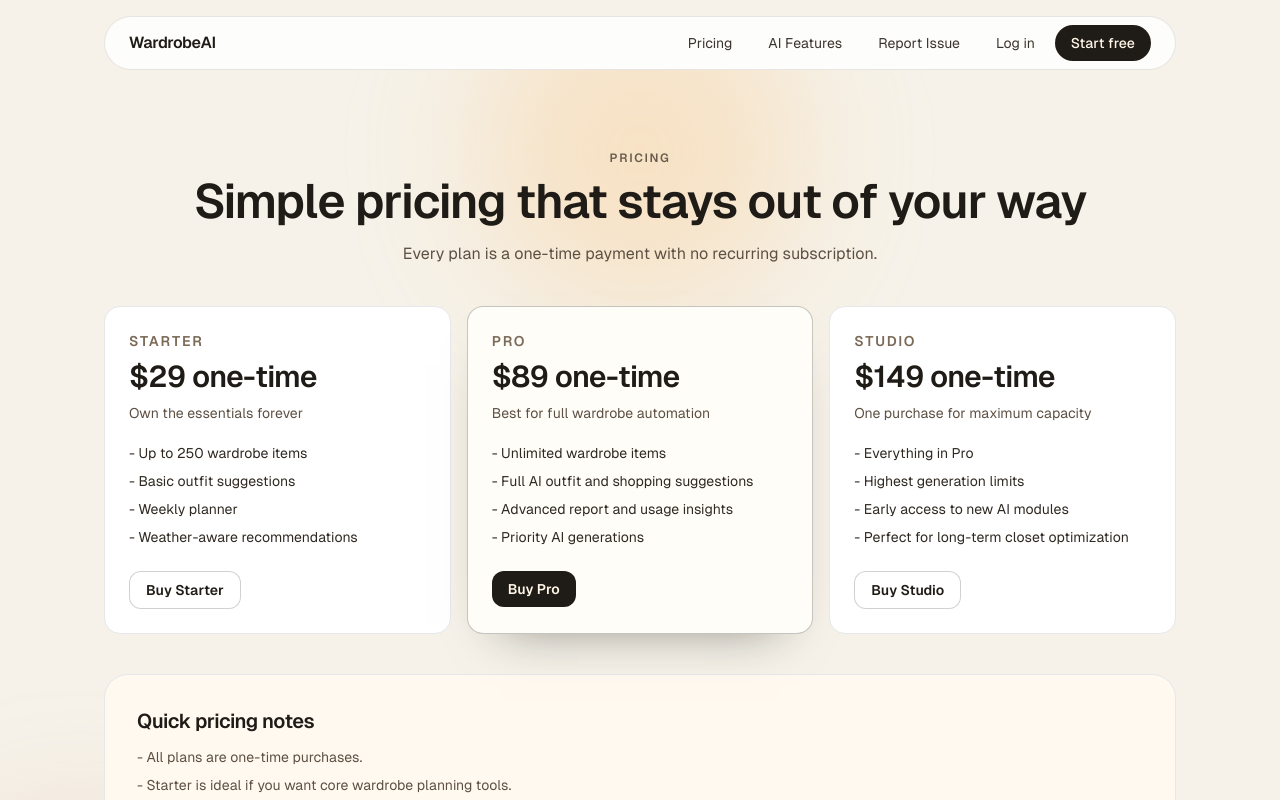
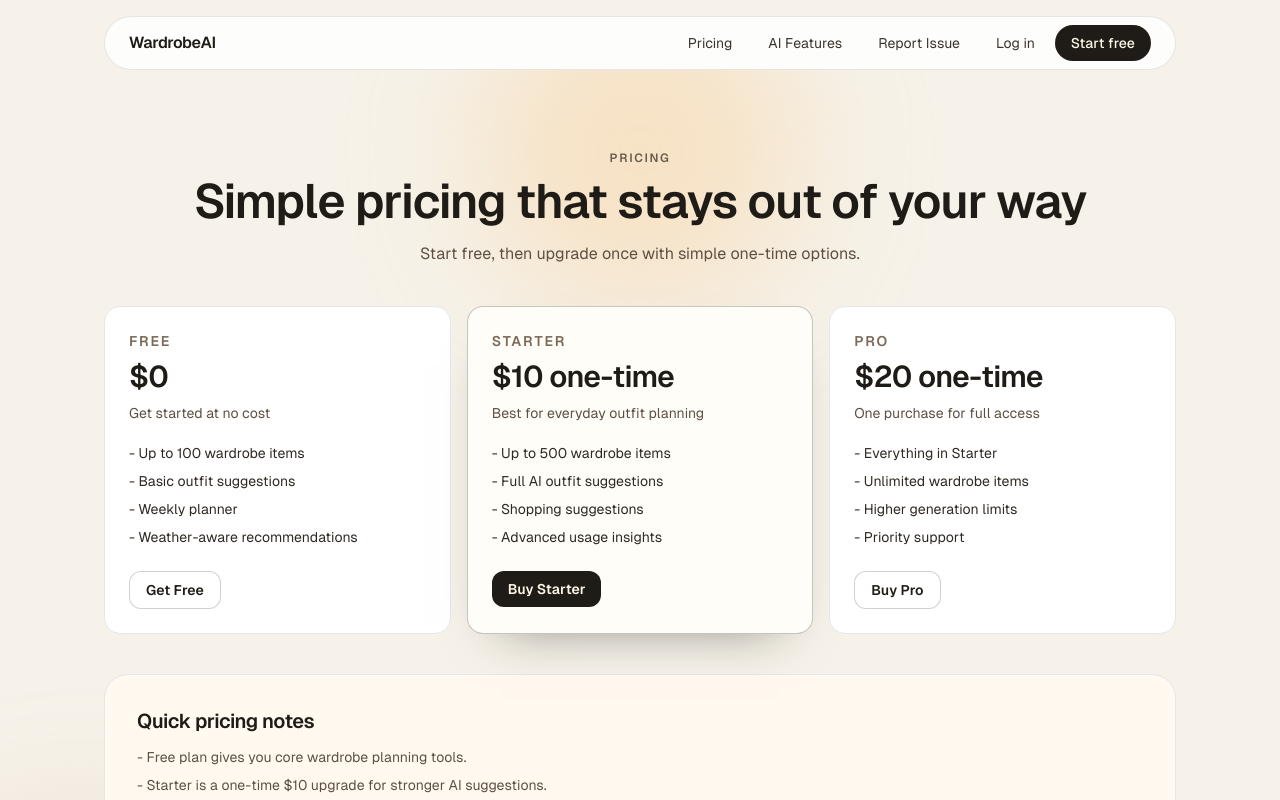
Before and after one commit to 2ndPairofBoots/wardrobe-ai, a Next.js app: page /pricing in a window 1280 px wide. Shown: the top 800 px of the page. Built offline with nearby package versions, Linux system fonts and the light colour scheme.

Commit message:
Lower pricing with free, ten-dollar, and twenty-dollar one-time tiers

```diff
--- a/app/pricing/page.tsx
+++ b/app/pricing/page.tsx
@@ -2,44 +2,44 @@ import Link from "next/link";
 
 const plans = [
   {
-    name: "Starter",
-    price: "$29 one-time",
-    subtitle: "Own the essentials forever",
+    name: "Free",
+    price: "$0",
+    subtitle: "Get started at no cost",
     features: [
-      "Up to 250 wardrobe items",
+      "Up to 100 wardrobe items",
       "Basic outfit suggestions",
       "Weekly planner",
       "Weather-aware recommendations",
     ],
-    cta: "Buy Starter",
+    cta: "Get Free",
     href: "/signup",
     highlighted: false,
   },
   {
-    name: "Pro",
-    price: "$89 one-time",
-    subtitle: "Best for full wardrobe automation",
+    name: "Starter",
+    price: "$10 one-time",
+    subtitle: "Best for everyday outfit planning",
     features: [
-      "Unlimited wardrobe items",
-      "Full AI outfit and shopping suggestions",
-      "Advanced report and usage insights",
-      "Priority AI generations",
+      "Up to 500 wardrobe items",
+      "Full AI outfit suggestions",
+      "Shopping suggestions",
+      "Advanced usage insights",
     ],
-    cta: "Buy Pro",
+    cta: "Buy Starter",
     href: "/signup",
     highlighted: true,
   },
   {
-    name: "Studio",
-    price: "$149 one-time",
-    subtitle: "One purchase for maximum capacity",
+    name: "Pro",
+    price: "$20 one-time",
+    subtitle: "One purchase for full access",
     features: [
-      "Everything in Pro",
-      "Highest generation limits",
-      "Early access to new AI modules",
-      "Perfect for long-term closet optimization",
+      "Everything in Starter",
+      "Unlimited wardrobe items",
+      "Higher generation limits",
+      "Priority support",
     ],
-    cta: "Buy Studio",
+    cta: "Buy Pro",
     href: "/signup",
     highlighted: false,
   },
@@ -58,7 +58,7 @@ export default function PricingPage() {
           <p className="text-xs font-semibold uppercase tracking-[0.14em] text-[#6a5d4f]">Pricing</p>
           <h1 className="mt-3 text-4xl font-semibold tracking-tight sm:text-5xl">Simple pricing that stays out of your way</h1>
           <p className="mx-auto mt-4 max-w-2xl text-sm text-[#5d5043] sm:text-base">
-            Every plan is a one-time payment with no recurring subscription.
+            Start free, then upgrade once with simple one-time options.
           </p>
         </header>
 
@@ -97,9 +97,9 @@ export default function PricingPage() {
         <section className="mt-10 rounded-3xl border border-[#1f1b16]/12 bg-[#fff9ef] p-6 sm:p-8">
           <h2 className="text-xl font-semibold tracking-tight">Quick pricing notes</h2>
           <ul className="mt-3 space-y-2 text-sm text-[#5d5043]">
-            <li>- All plans are one-time purchases.</li>
-            <li>- Starter is ideal if you want core wardrobe planning tools.</li>
-            <li>- Pro and Studio are best for heavy AI usage and long-term optimization.</li>
+            <li>- Free plan gives you core wardrobe planning tools.</li>
+            <li>- Starter is a one-time $10 upgrade for stronger AI suggestions.</li>
+            <li>- Pro is a one-time $20 upgrade for full capacity and priority support.</li>
           </ul>
           <div className="mt-5 flex flex-wrap gap-3">
             <Link href="/report" className="inline-flex rounded-xl bg-[#1f1b16] px-4 py-2 text-sm font-semibold text-[#fff6e8] transition duration-300 hover:bg-[#2f2922]">
```
